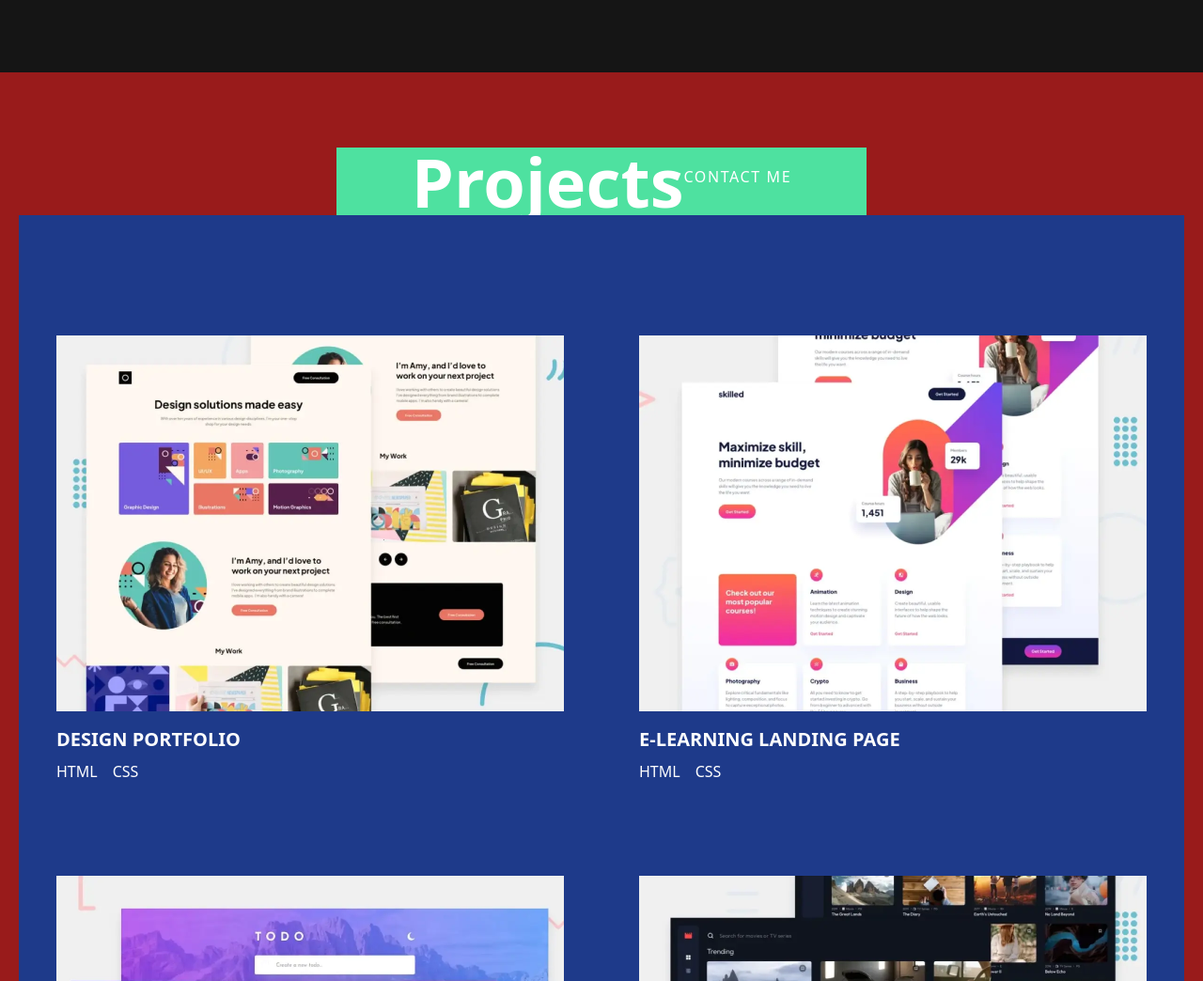
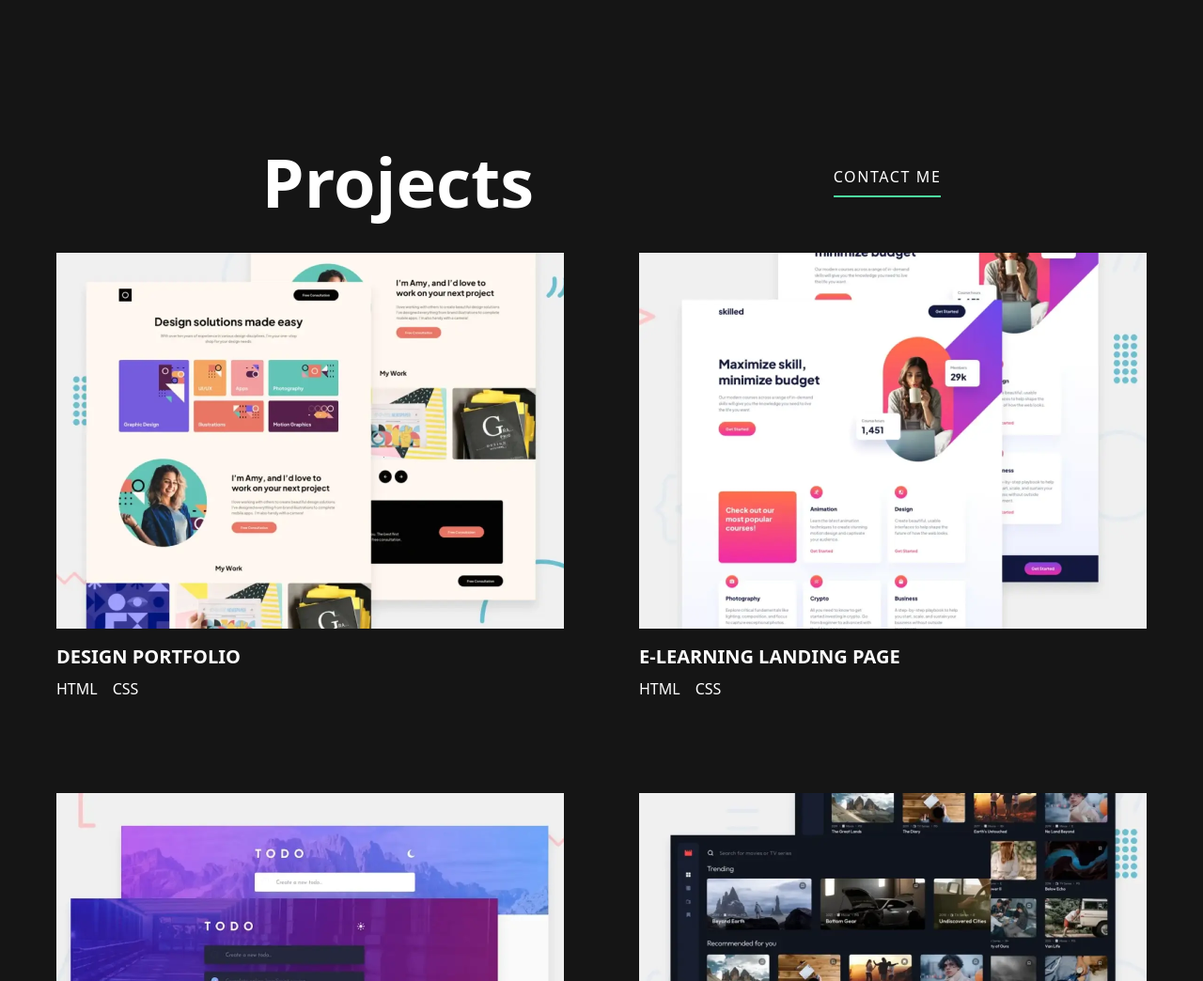
Before and after one commit to AhmaadAlharbi/Single-page-developer-portfolio, a website: page index.html in a window 1280 px wide. Shown: the part 1199-2243 px from the top of the page at 94% size. Drawn offline with Linux system fonts and the light colour scheme.

Commit message:
finish projects section

```diff
--- a/index.html
+++ b/index.html
@@ -136,13 +136,9 @@
       </section>
       <!-- Projects Section -->
       <section id="projects">
-        <div
-          class="flex flex-col items-center text-White mt-20 py-20 bg-red-800"
-        >
-          <div
-            class="flex justify-between items-center px-20 text-left bg-Green"
-          >
-            <h1 class="text-7xl font-bold">Projects</h1>
+        <div class="flex flex-col items-center text-White mt-20 py-20">
+          <div class="flex justify-evenly items-center text-left w-full">
+            <h1 class="text-3xl lg:text-7xl font-bold mr-10">Projects</h1>
             <a
               href="#"
               class="border-b-2 block border-Green pb-2 tracking-widest hover:text-Green transition-all duration-200 hover:pb-4"
@@ -151,11 +147,11 @@
           </div>
           <!-- show projects -->
           <div
-            class="grid grid-cols-1 md:grid-cols-2 gap-20 px-10 place-items-center bg-blue-900"
+            class="grid grid-cols-1 md:grid-cols-2 gap-20 px-10 place-items-center"
           >
             <!-- cols 1 row 1 -->
             <div
-              class="relative group mt-32 mb-2 md:w-[342px] md:h-[398px] lg:w-[540px] lg:h-[487px]"
+              class="relative group mt-10 mb-2 md:w-[342px] md:h-[398px] lg:w-[540px] lg:h-[487px]"
             >
               <img src="images/thumbnail-project-1-large.webp" alt="" />
               <h2 class="text-xl font-bold mt-4 mb-2 uppercase">
@@ -200,7 +196,7 @@
             </div>
             <!-- cols 1 row 1 -->
             <div
-              class="md:mt-32 relative group mb-2 md:w-[342px] md:h-[398px] lg:w-[540px] lg:h-[487px]"
+              class="md:mt-10 relative group mb-2 md:w-[342px] md:h-[398px] lg:w-[540px] lg:h-[487px]"
             >
               <img src="images/thumbnail-project-2-large.webp" alt="" />
               <h2 class="text-xl font-bold mt-4 mb-2 uppercase">
```
Also changed, not shown: css/style.css.
